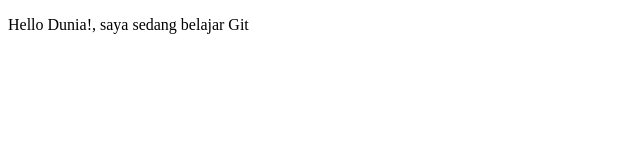
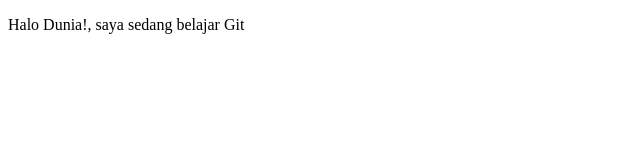
Before and after one commit to Riani-K/belajar-git, a plain HTML site: page index.html in a window 1280 px wide. Shown: the full height of the page, 0-640 px from the left. Drawn offline with Linux system fonts and the light colour scheme.

Commit message:
ubah lagi

```diff
--- a/index.html
+++ b/index.html
@@ -5,6 +5,6 @@
 	<title>Belajar Git - Project 01</title>
 </head>
 <body>
-	<p>Hello Dunia!, saya sedang belajar Git</p>
+	<p>Halo Dunia!, saya sedang belajar Git</p>
 </body>
 </html>
```
